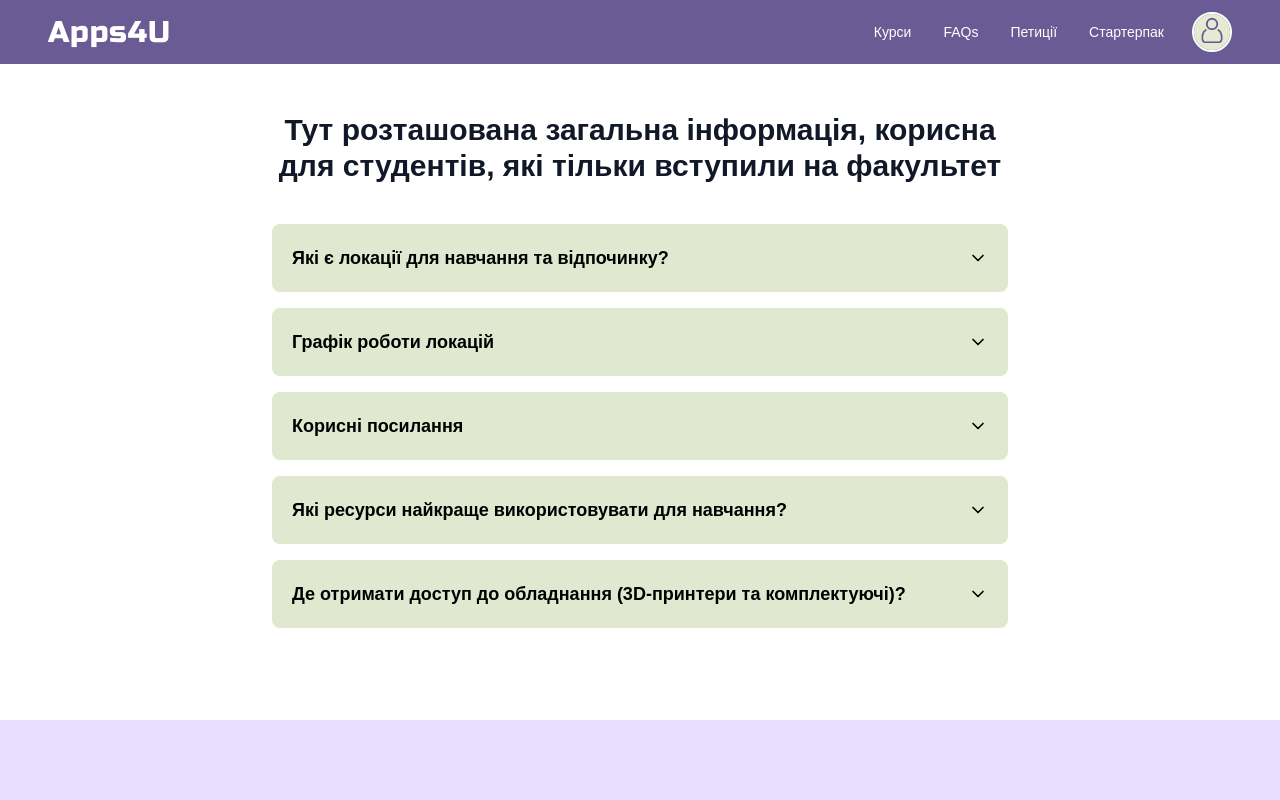
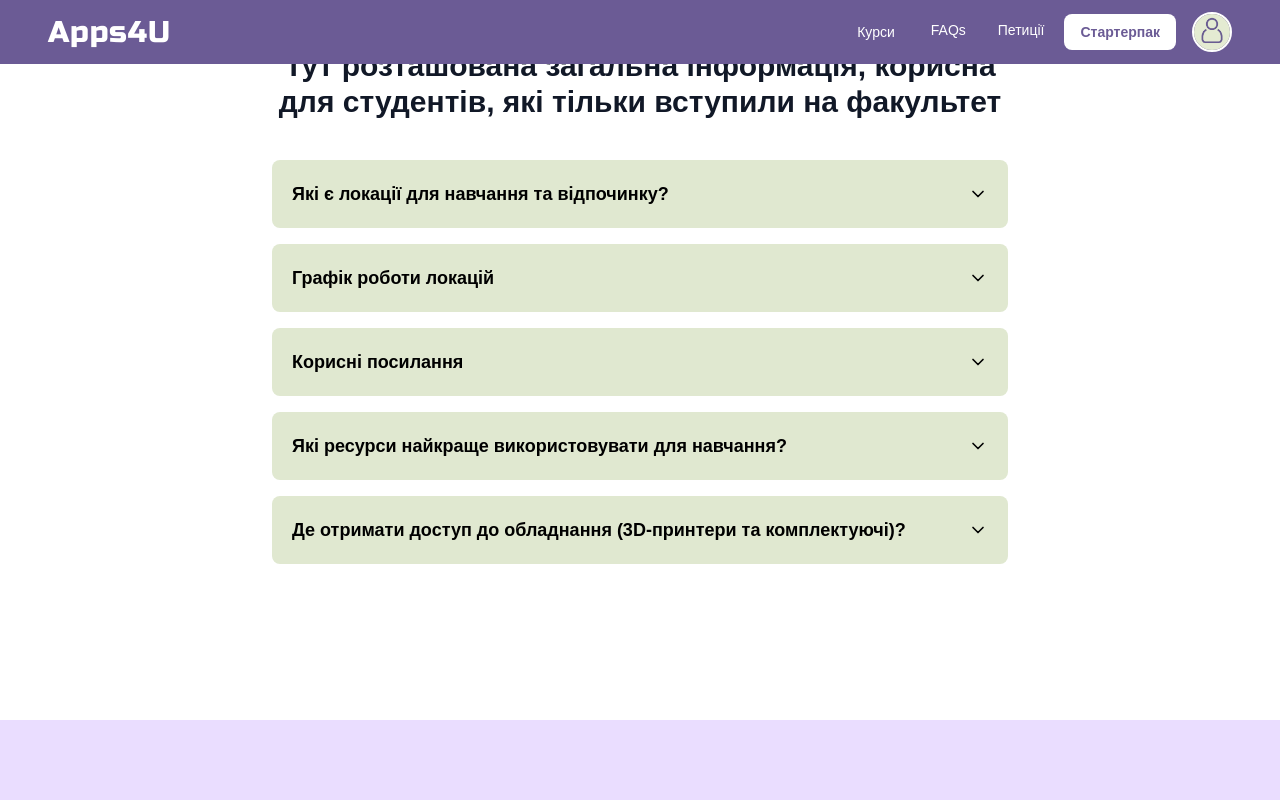
Before and after one commit to Artahko/Apps4U, a Django app: page /starter_pack/ in a window 1280 px wide. Run offline with Django 5.2, Linux system fonts and the light colour scheme; a user stored in the database is signed in; data comes from the database, SQL or seed files in the repository; both versions use the stored data as it was after the commit; some libraries are stand-ins or nearby versions; some web fonts are replaced.

Commit message:
Changed htmls so that they are all up to date design

```diff
--- a/Apps4U/django/pages/templates/pages/starter_pack.html
+++ b/Apps4U/django/pages/templates/pages/starter_pack.html
@@ -5,7 +5,7 @@
 <head>
     <meta charset="UTF-8">
     <meta name="viewport" content="width=device-width, initial-scale=1.0">
-    <title>Apps4U - Стартерпак</title>
+    <title>Apps4U - Курси</title>
 
     <link rel="icon" type="image/ico" href="{% static 'images/favicon.ico' %}">
 
@@ -14,6 +14,7 @@
     <link href="https://fonts.googleapis.com/css2?family=Russo+One&family=SN+Pro:ital,wght@0,200..900;1,200..900&display=swap" rel="stylesheet">
 
     <script src="https://cdn.tailwindcss.com"></script>
+
     <script src="https://unpkg.com/lucide@latest"></script>
 
     <style>
@@ -21,7 +22,7 @@
         .font-logo {font-family: 'Russo One', sans-serif;}
     </style>
 </head>
-<body class="min-h-screen flex flex-col bg-white pt-16">
+<body class="min-h-screen flex flex-col bg-white">
 
     <header class="bg-[#6B5B95] text-white h-16 py-2 px-6 md:px-12 flex items-center justify-between fixed top-0 left-0 w-full z-50">
         <div class="text-3xl tracking-wide font-logo flex-shrink-0">
@@ -30,10 +31,10 @@
 
         <div class="flex items-center space-x-4">
             <nav class="hidden md:flex space-x-2">
-                <a href="{% url 'course_list' %}" class="px-3 py-1.5 text-sm hover:text-gray-200 transition">Курси</a>
-                <a href="#" class="px-3 py-1.5 text-sm hover:text-gray-200 transition">FAQs</a>
+                <a href="{% url 'course_list' %}" class="px-4 py-2 text-sm rounded-lg transition-all duration-200">Курси</a>
+                <a href="{% url 'faq_list' %}" class="px-3 py-1.5 text-sm hover:text-gray-200 transition">FAQs</a>
                 <a href="#" class="px-3 py-1.5 text-sm hover:text-gray-200 transition">Петиції</a>
-                <a href="{% url 'starter_pack' %}" class="px-3 py-1.5 text-sm hover:text-gray-200 transition">Стартерпак</a>
+                <a href="{% url 'starter_pack' %}" class="px-4 py-2 text-sm rounded-lg transition-all duration-200 bg-white text-[#6B5B95] font-bold">Стартерпак</a>
             </nav>
 
             <a href="{% url 'profile' %}" class="group flex items-center">
--- a/Apps4U/django/users/templates/users/edit_profile.html
+++ b/Apps4U/django/users/templates/users/edit_profile.html
@@ -47,7 +47,7 @@
         <div class="flex items-center space-x-4">
             <nav class="hidden md:flex space-x-2">
                 <a href="{% url 'course_list' %}" class="px-3 py-1.5 text-sm hover:text-gray-200 transition">Курси</a>
-                <a href="#" class="px-3 py-1.5 text-sm hover:text-gray-200 transition">FAQs</a>
+                <a href="{% url 'faq_list' %}" class="px-3 py-1.5 text-sm hover:text-gray-200 transition">FAQs</a>
                 <a href="#" class="px-3 py-1.5 text-sm hover:text-gray-200 transition">Петиції</a>
                 <a href="{% url 'starter_pack' %}" class="px-3 py-1.5 text-sm hover:text-gray-200 transition">Стартерпак</a>
             </nav>
```
Also changed, not shown: Apps4U/django/courses/templates/courses/course_detail.html (+7 -3 lines), Apps4U/django/db.sqlite3, Apps4U/django/users/migrations/0002_alter_profile_major_alter_profile_year_of_study.py (added).
